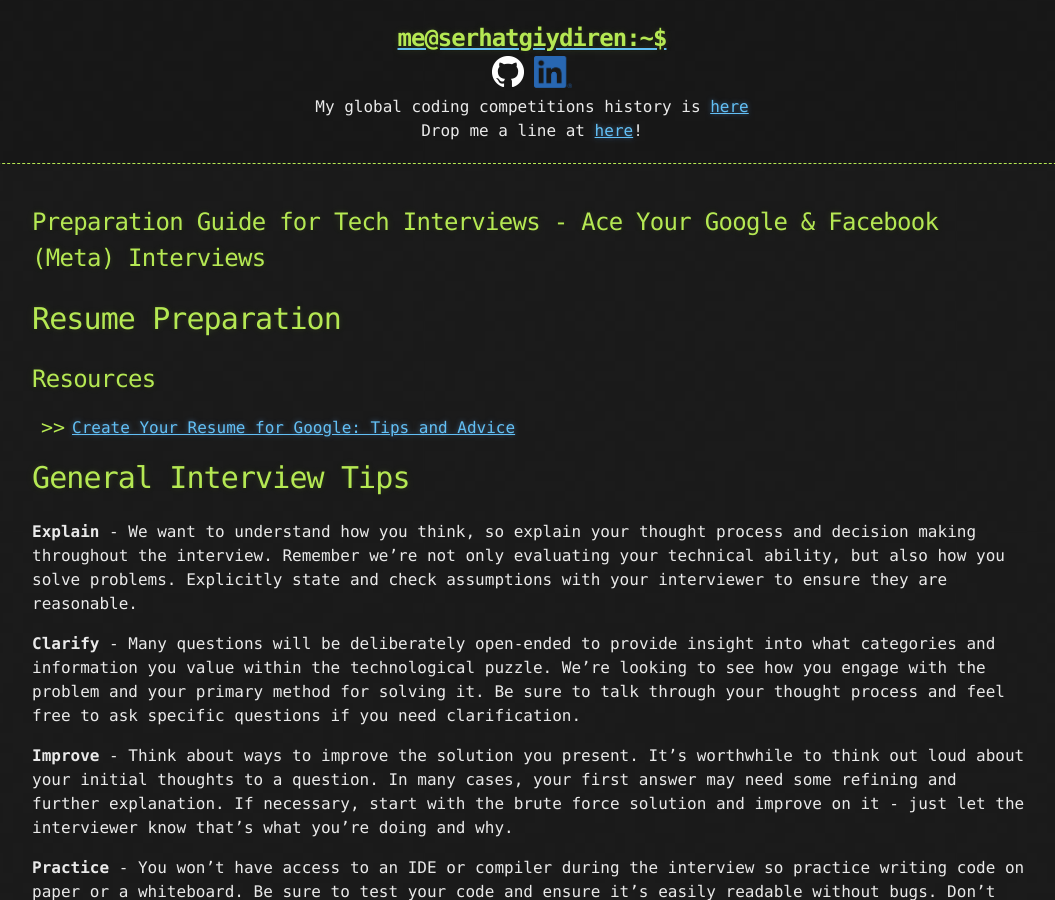
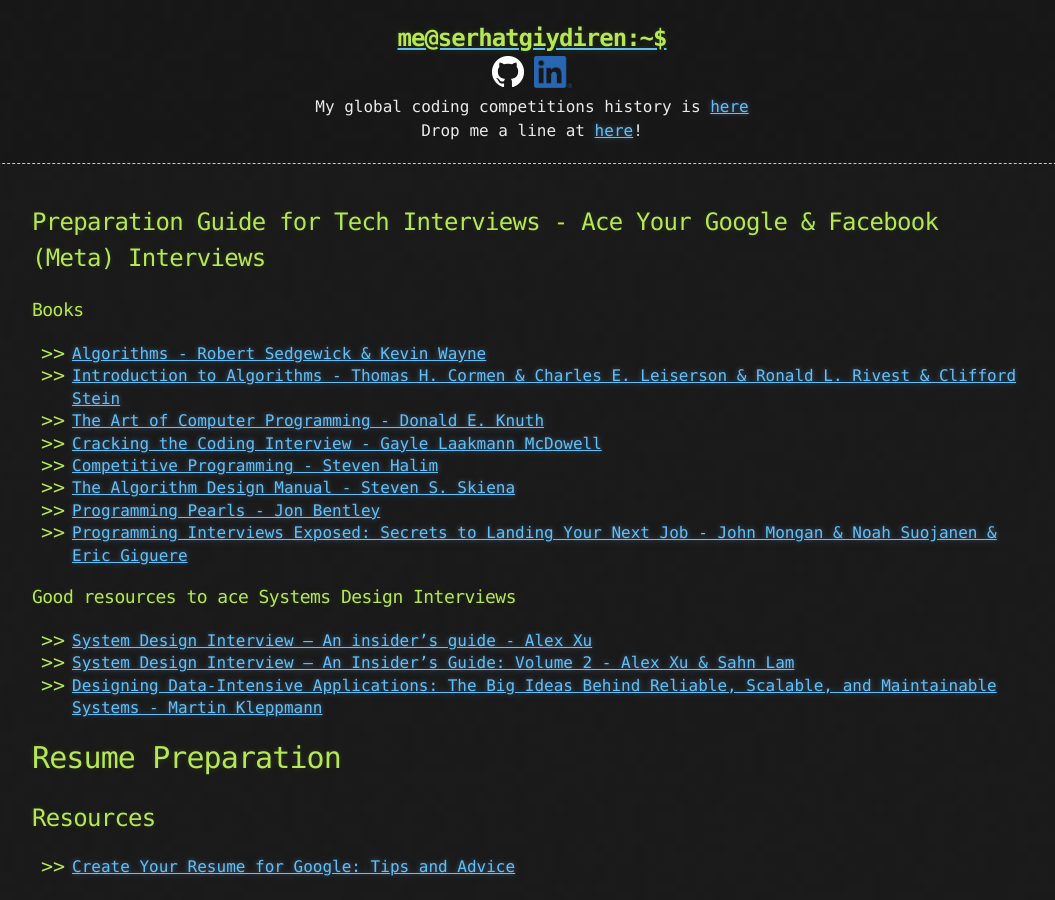
Before and after one commit to goodHunter27/serhatgiydiren.github.io, a Jekyll site: the page built from _posts/2020-01-23-preparation-guide-for-tech-interviews.md, in a window 1280 px wide and 900 px high. Shown: the whole window, without its empty margins (108-1163 px from the left). Built offline with Jekyll 4.4.1, drawn with Linux system fonts in a browser that asks for light colours.

Commit message:
Update 2020-01-23-preparation-guide-for-tech-interviews.md

```diff
--- a/_posts/2020-01-23-preparation-guide-for-tech-interviews.md
+++ b/_posts/2020-01-23-preparation-guide-for-tech-interviews.md
@@ -2,6 +2,22 @@
 title: Preparation Guide for Tech Interviews - Ace Your Google & Facebook (Meta) Interviews
 published: true
 ---
+
+### Books
+
+* [Algorithms - Robert Sedgewick & Kevin Wayne](https://amzn.to/3J238Xo){:target="_blank"}
+* [Introduction to Algorithms - Thomas H. Cormen & Charles E. Leiserson & Ronald L. Rivest & Clifford Stein](https://amzn.to/3PRgibH){:target="_blank"}
+* [The Art of Computer Programming - Donald E. Knuth](https://amzn.to/3S0Ggvd){:target="_blank"}
+* [Cracking the Coding Interview - Gayle Laakmann McDowell](https://amzn.to/3J23mhc){:target="_blank"}
+* [Competitive Programming - Steven Halim](https://amzn.to/3zz0i9f){:target="_blank"}
+* [The Algorithm Design Manual - Steven S. Skiena](https://amzn.to/3cBc8Xg){:target="_blank"}
+* [Programming Pearls - Jon Bentley](https://amzn.to/3J2iOtJ){:target="_blank"}
+* [Programming Interviews Exposed: Secrets to Landing Your Next Job - John Mongan & Noah Suojanen & Eric Giguere](https://amzn.to/3z3OOsU){:target="_blank"}
+
+### Good resources to ace Systems Design Interviews
+* [System Design Interview – An insider's guide - Alex Xu](https://amzn.to/3vdVLXd){:target="_blank"}
+* [System Design Interview – An Insider's Guide: Volume 2 - Alex Xu & Sahn Lam](https://amzn.to/3RXzPcp){:target="_blank"}
+* [Designing Data-Intensive Applications: The Big Ideas Behind Reliable, Scalable, and Maintainable Systems - Martin Kleppmann](https://amzn.to/3veIM7w){:target="_blank"}
 
 # Resume Preparation
 
```
